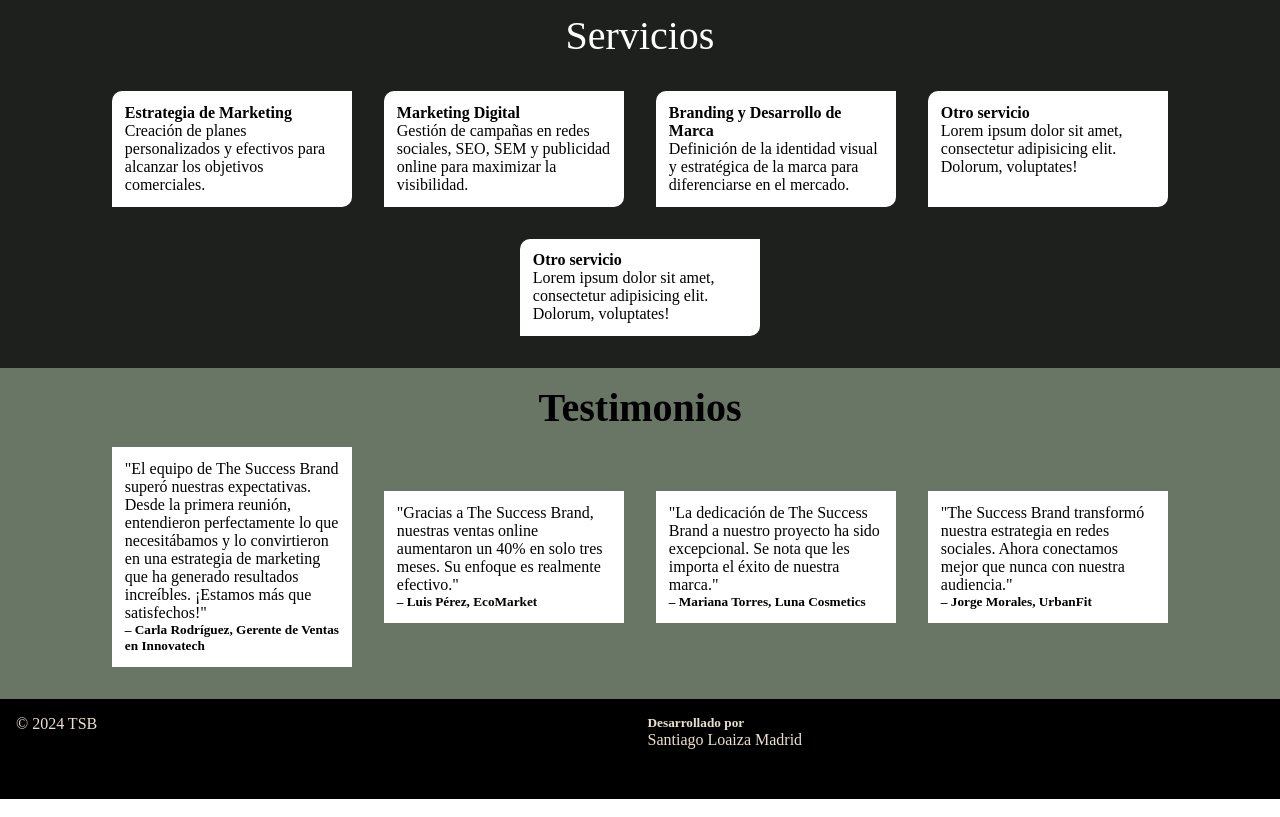
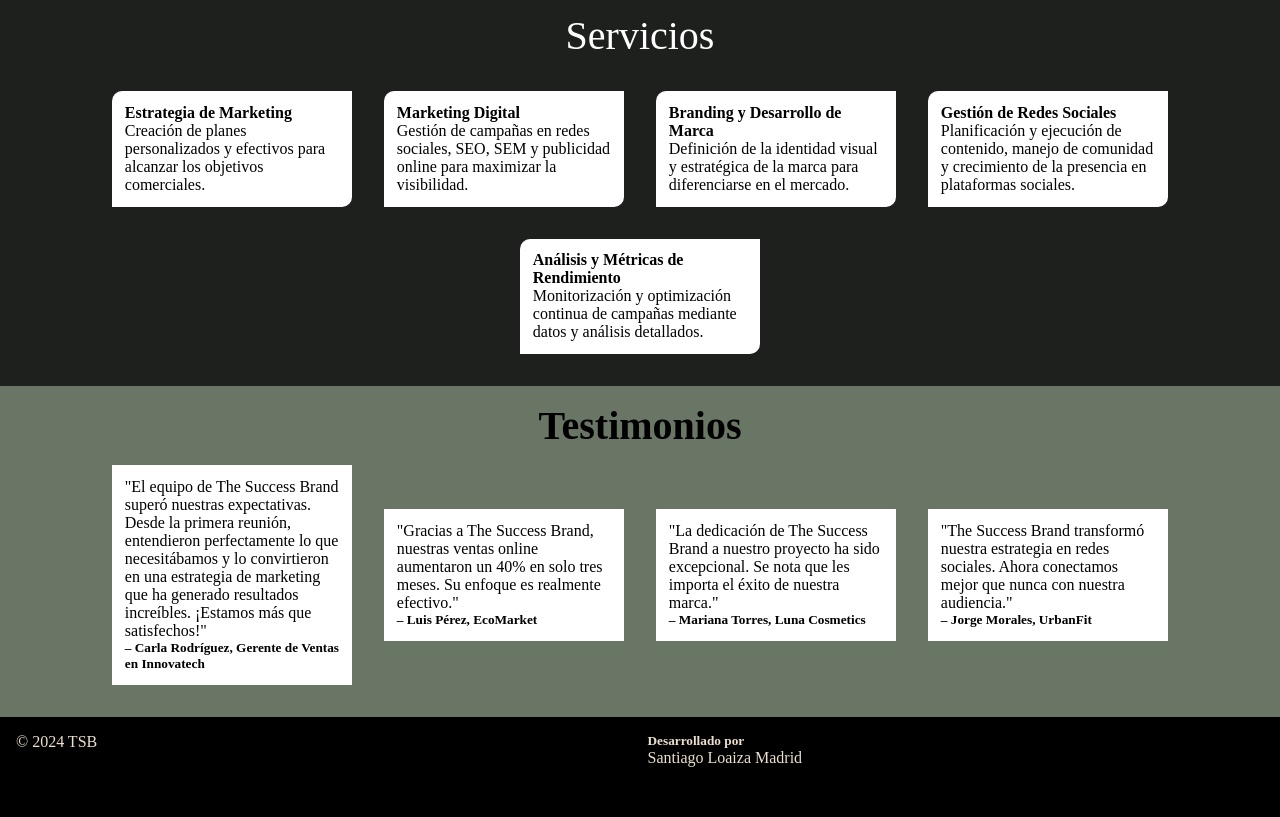
Before and after one commit to Santi-Loaiza/Producto-Primer-Momento, a plain HTML site: page index.html in a window 1280 px wide. Shown: the part 1635-2452 px from the top of the page. Drawn offline with Linux system fonts and the light colour scheme.

Commit message:
Update index.html

```diff
--- a/index.html
+++ b/index.html
@@ -82,7 +82,7 @@
     </div>
     <section id="servicios" class="main-servicios">
         <h3>Servicios</h3>
-        <section class="servicios">
+       <section class="servicios">
             <div class="servicio-1">
                 <h4>Estrategia de Marketing</h4>
                 <p>Creación de planes personalizados y efectivos para alcanzar los objetivos comerciales.</p>
@@ -96,12 +96,12 @@
                 <p>Definición de la identidad visual y estratégica de la marca para diferenciarse en el mercado.</p>
             </div>
             <div class="servicio-4">
-                <h4>Otro servicio</h4>
-                <p>Lorem ipsum dolor sit amet, consectetur adipisicing elit. Dolorum, voluptates!</p>
+                <h4>Gestión de Redes Sociales</h4>
+                <p>Planificación y ejecución de contenido, manejo de comunidad y crecimiento de la presencia en plataformas sociales. </p>
             </div>
             <div class="servicio-5">
-                <h4>Otro servicio</h4>
-                <p>Lorem ipsum dolor sit amet, consectetur adipisicing elit. Dolorum, voluptates!</p>
+                <h4>Análisis y Métricas de Rendimiento</h4>
+                <p>Monitorización y optimización continua de campañas mediante datos y análisis detallados.</p>
             </div>
         </section>
     </section>
```
